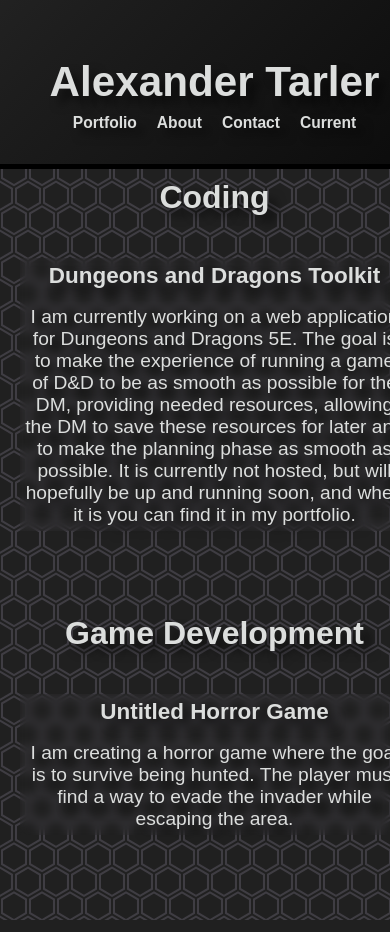
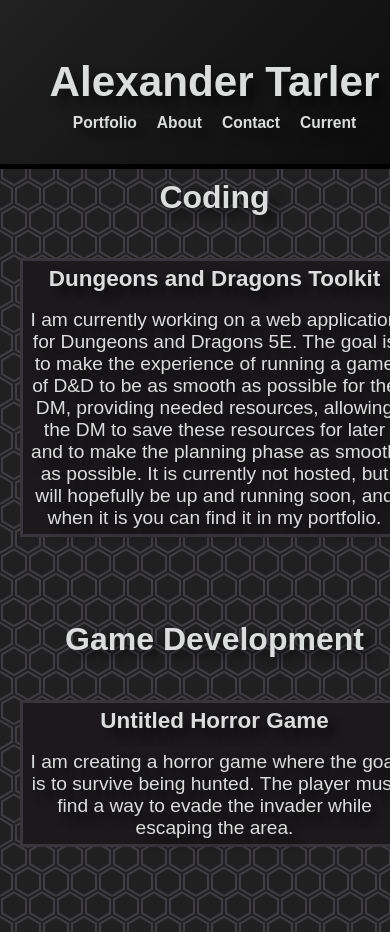
Before and after one commit to AlexanderTarler/Portfolio, a Next.js app: page /current in a window 390 px wide. Shown: the top 932 px of the page. Built offline with nearby package versions, Linux system fonts and the light colour scheme.

Commit message:
Forgot to add the new CSS to the mobile version, fixed now

```diff
--- a/app/current/current.css
+++ b/app/current/current.css
@@ -44,7 +44,8 @@
     font-size: 120%;
     margin-top: 5vh;
     padding: 5px;
-    backdrop-filter: blur(4px);
+    background-color: rgb(27, 25, 27);
+    border: 3px solid rgb(57, 53, 61);
     text-align: center;
 }
 
@@ -102,8 +103,7 @@
         /* background: linear-gradient(-45deg, #000000, #1d1d1d, #3e3e3e, #565656);
         background-size: 400% 400%;
         animation: gradient 15s ease infinite; */
-        background-color: rgb(27, 25, 27);
-        border: 3px solid rgb(57, 53, 61);
+
     }
 
 
```
